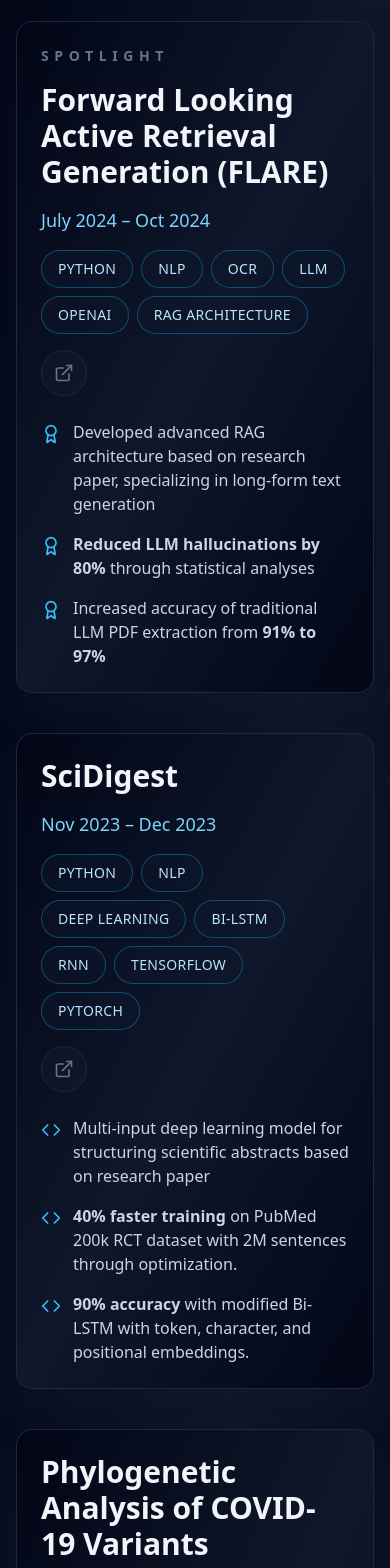
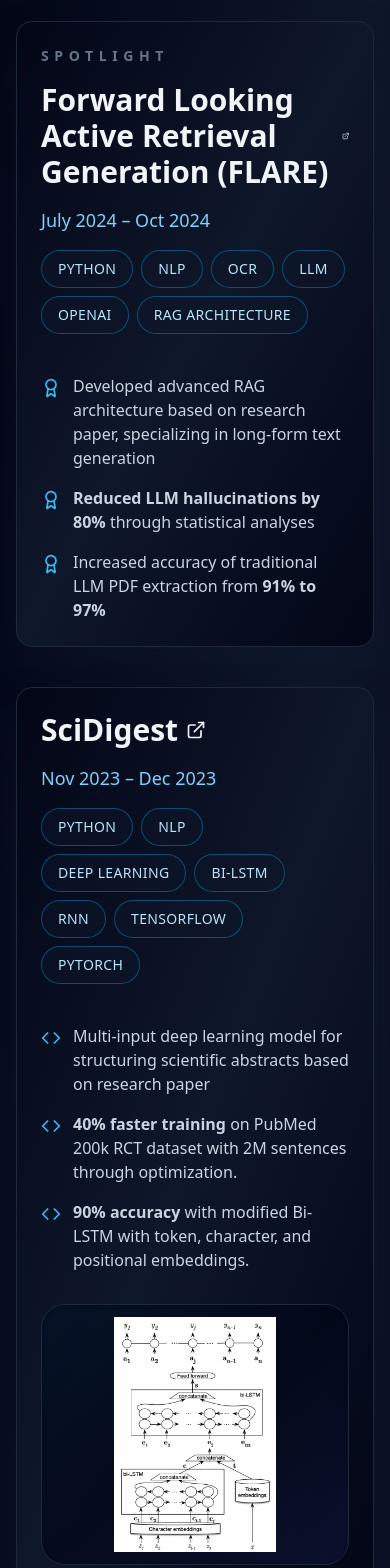
Before and after one commit to Justin-Jonany/personal_page, a Next.js app: page / in a window 390 px wide. Shown: the part 5020-6588 px from the top of the page. Built offline with nearby package versions, Linux system fonts and the light colour scheme.

Commit message:
pictures to project

```diff
--- a/app/page.tsx
+++ b/app/page.tsx
@@ -170,6 +170,15 @@
 
 type ProjectThemeKey = keyof typeof PROJECT_THEMES;
 
+type ProjectImage = {
+  src: string;
+  alt: string;
+  objectPosition?: string;
+  aspectClass?: string;
+  widthClass?: string;
+  fit?: "cover" | "contain";
+};
+
 type Project = {
   id: string;
   title: string;
@@ -181,6 +190,7 @@
   link?: string;
   meta?: React.ReactNode;
   spotlightLabel?: string;
+  image?: ProjectImage;
 };
 
 type Experience = {
@@ -251,7 +261,13 @@
     highlights: sciDigestHighlights,
     accent: "sky",
     icon: Code,
-    link: "https://github.com/Justin-Jonany/SciDigest"
+    link: "https://github.com/Justin-Jonany/SciDigest",
+    image: {
+      src: "/images/projects/scidigest-architecture.png",
+      alt: "SciDigest architecture diagram",
+      aspectClass: "aspect-[6/5]",
+      fit: "contain"
+    }
   },
   {
     id: "covid-phylo",
@@ -261,6 +277,11 @@
     highlights: covidPhyloHighlights,
     accent: "emerald",
     icon: Award,
+    image: {
+      src: "/images/projects/bioinformatics.png",
+      alt: "Bioinformatics visualization of COVID-19 variants",
+      objectPosition: "center top"
+    }
   },
   {
     id: "indofoodnet",
@@ -270,7 +291,11 @@
     highlights: indoFoodNetHighlights,
     accent: "indigo",
     icon: Award,
-    link: "https://github.com/Justin-Jonany/IndoFoodNet"
+    link: "https://github.com/Justin-Jonany/IndoFoodNet",
+    image: {
+      src: "/images/projects/indofoodnet-metrics.png",
+      alt: "IndoFoodNet model performance dashboard"
+    }
   },
   {
     id: "autopartner",
@@ -334,14 +359,29 @@
     >
       <Card className="group relative overflow-hidden border-slate-800 bg-gradient-to-br from-slate-950 via-slate-900 to-slate-950 shadow-2xl shadow-slate-900/50 transition-all duration-300 hover:-translate-y-2 hover:scale-[1.01] hover:border-sky-500/60 hover:shadow-[0_25px_60px_rgba(14,165,233,0.35)]">
         <div className="pointer-events-none absolute inset-0 bg-gradient-to-r from-sky-500/10 via-transparent to-indigo-500/10 opacity-0 transition-opacity duration-300 group-hover:opacity-100" />
-        <CardContent className="relative flex flex-col gap-6 p-6 sm:gap-8 sm:p-8 lg:flex-row lg:items-center">
-          <div className="flex-1 space-y-4">
+        <CardContent className="relative flex flex-col gap-8 p-6 sm:p-8 lg:flex-row lg:items-stretch">
+          <div className="flex-1 space-y-6">
+            <div className="space-y-4">
               {project.spotlightLabel && (
                 <p className="text-sm font-semibold uppercase tracking-[0.4em] text-slate-500">
                   {project.spotlightLabel}
                 </p>
               )}
-            <h3 className={`text-3xl font-bold text-slate-100 sm:text-4xl ${theme.title}`}>{project.title}</h3>
+              <h3 className={`text-3xl font-bold text-slate-100 sm:text-4xl ${theme.title}`}>
+                {project.link ? (
+                  <a
+                    href={project.link}
+                    target="_blank"
+                    rel="noopener noreferrer"
+                    className="inline-flex items-center gap-2 text-inherit transition-colors hover:text-slate-50 focus-visible:outline-none focus-visible:ring-2 focus-visible:ring-slate-600"
+                  >
+                    {project.title}
+                    <ExternalLink className="h-5 w-5" />
+                  </a>
+                ) : (
+                  project.title
+                )}
+              </h3>
               <p className={`text-lg font-medium ${theme.date}`}>{project.date}</p>
               <div className="flex flex-wrap gap-2">
                 {project.techStack.map((tech) => (
@@ -350,21 +390,8 @@
                   </Badge>
                 ))}
               </div>
-            <div className="flex flex-wrap items-center gap-3">
-              {project.meta}
-              {project.link && (
-                <a
-                  href={project.link}
-                  target="_blank"
-                  rel="noopener noreferrer"
-                  className={`rounded-full border border-slate-800 bg-slate-900/70 p-3 text-slate-500 transition-colors duration-300 ${theme.link}`}
-                >
-                  <ExternalLink className="h-5 w-5" />
-                </a>
-              )}
-            </div>
-          </div>
-          <div className="flex-1 min-w-0">
+              <div className="flex flex-wrap items-center gap-3">{project.meta}</div>
+            </div>
             <ul className="space-y-4 text-slate-300">
               {project.highlights.map((point, index) => (
                 <li key={index} className="flex items-start gap-3">
@@ -374,6 +401,27 @@
               ))}
             </ul>
           </div>
+          {project.image && (
+            <div className={`w-full ${project.image.widthClass ?? "lg:w-5/12"}`}>
+              <div className="relative overflow-hidden rounded-3xl border border-slate-800 bg-slate-950/70 p-3 shadow-inner shadow-slate-950/60">
+                <div className="pointer-events-none absolute inset-0 rounded-3xl bg-gradient-to-br from-sky-500/5 via-transparent to-indigo-500/10" />
+                <div
+                  className={`relative w-full overflow-hidden rounded-2xl ${
+                    project.image.aspectClass ?? "aspect-[4/3]"
+                  }`}
+                >
+                  <Image
+                    src={project.image.src}
+                    alt={project.image.alt}
+                    fill
+                    sizes="(min-width: 1024px) 360px, 100vw"
+                    className={project.image.fit === "contain" ? "object-contain" : "object-cover"}
+                    style={{ objectPosition: project.image.objectPosition ?? "center" }}
+                  />
+                </div>
+              </div>
+            </div>
+          )}
         </CardContent>
       </Card>
     </motion.div>
```
Lines whose indentation alone changed are shown as unchanged.
